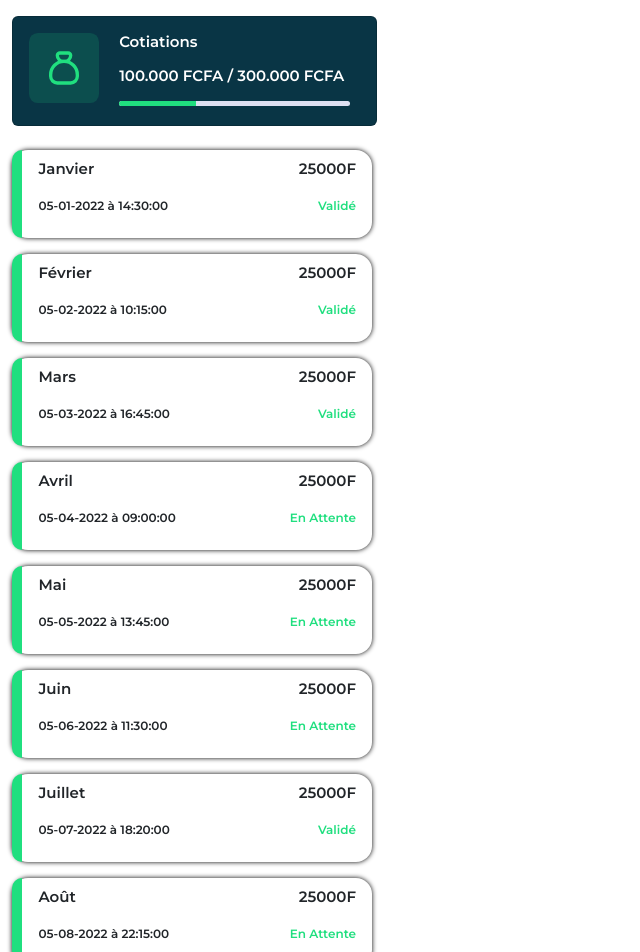
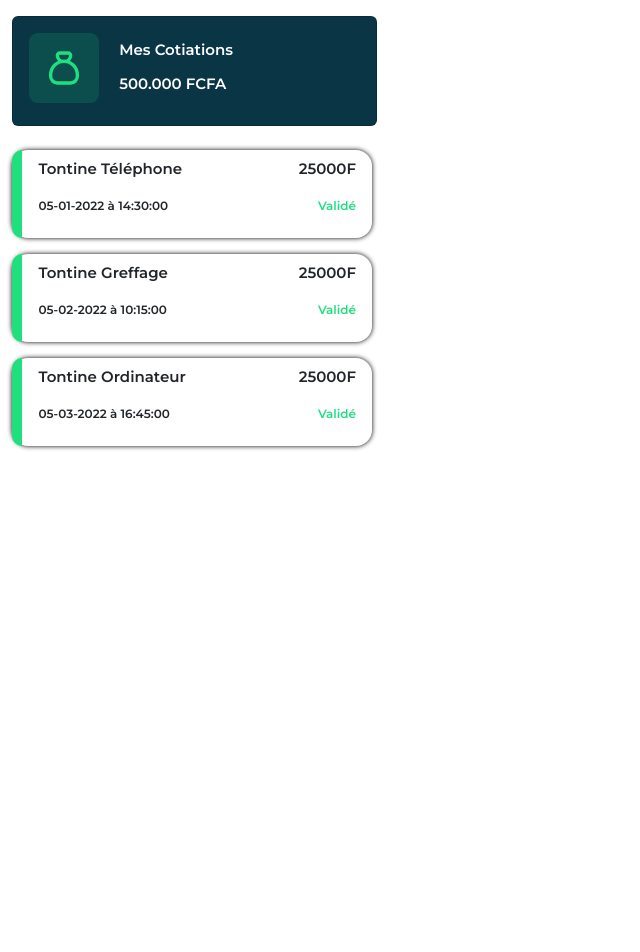
Before and after one commit to founaghe1/Fewnu-tontine, a React (Create React App) app: page / in a window 1280 px wide. Shown: the top 952 px of the page, without its empty margins (0-640 px from the left). After the commit the page ends 800 px from the top, so only its background shows below. Built offline with nearby package versions, Linux system fonts and the light colour scheme.

Commit message:
mois remplacé par tontine dans les cartes cotisations

```diff
--- a/src/Components/ComponentUser/Cotisation/Cotisation.jsx
+++ b/src/Components/ComponentUser/Cotisation/Cotisation.jsx
@@ -6,89 +6,89 @@ import Carte from './Carte'
 const Cotisation = () => {
     const cardsData = [
         {
-          mois: 'Janvier',
+          tontine: 'tontine téléphone',
           montant: 25000,
           date: '05-01-2022',
           heure: '14:30:00',
           statut: 'validé'
         },
         {
-          mois: 'Février',
+          tontine: 'tontine greffage',
           montant: 25000,
           date: '05-02-2022',
           heure: '10:15:00',
           statut: 'validé'
         },
         {
-          mois: 'Mars',
+          tontine: 'tontine ordinateur',
           montant:25000,
           date: '05-03-2022',
           heure: '16:45:00',
           statut: 'validé'
         },
-        {
-          mois: 'Avril',
-          montant: 25000,
-          date: '05-04-2022',
-          heure: '09:00:00',
-          statut: 'En attente'
-        },
-        {
-          mois: 'Mai',
-          montant:25000,
-          date: '05-05-2022',
-          heure: '13:45:00',
-          statut: 'En attente'
-        },
-        {
-          mois: 'Juin',
-          montant: 25000,
-          date: '05-06-2022',
-          heure: '11:30:00',
-          statut: 'En attente'
-        },
-        {
-          mois: 'Juillet',
-          montant: 25000,
-          date: '05-07-2022',
-          heure: '18:20:00',
-          statut: 'validé'
-        },
-        {
-          mois: 'Août',
-          montant: 25000,
-          date: '05-08-2022',
-          heure: '22:15:00',
-          statut: 'En attente'
-        },
-        {
-          mois: 'Septembre',
-          montant: 25000,
-          date: '05-09-2022',
-          heure: '17:10:00',
-          statut: 'En attente'
-        },
-        {
-          mois: 'Octobre',
-          montant: 25000,
-          date: '05-10-2022',
-          heure: '08:45:00',
-          statut: 'En attente'
-        },
-        {
-          mois: 'Novembre',
-          montant:25000,
-          date: '05-11-2022',
-          heure: '14:00:00',
-          statut: 'En attente'
-        },
-        {
-          mois: 'Décembre',
-          montant: 25000,
-          date: '05-12-2022',
-          heure: '10:30:00',
-          statut: 'En attente'
-        }
+        // {
+        //   tontine: 'Avril',
+        //   montant: 25000,
+        //   date: '05-04-2022',
+        //   heure: '09:00:00',
+        //   statut: 'En attente'
+        // },
+        // {
+        //   tontine: 'Mai',
+        //   montant:25000,
+        //   date: '05-05-2022',
+        //   heure: '13:45:00',
+        //   statut: 'En attente'
+        // },
+        // {
+        //   tontine: 'Juin',
+        //   montant: 25000,
+        //   date: '05-06-2022',
+        //   heure: '11:30:00',
+        //   statut: 'En attente'
+        // },
+        // {
+        //   tontine: 'Juillet',
+        //   montant: 25000,
+        //   date: '05-07-2022',
+        //   heure: '18:20:00',
+        //   statut: 'validé'
+        // },
+        // {
+        //   tontine: 'Août',
+        //   montant: 25000,
+        //   date: '05-08-2022',
+        //   heure: '22:15:00',
+        //   statut: 'En attente'
+        // },
+        // {
+        //   tontine: 'Septembre',
+        //   montant: 25000,
+        //   date: '05-09-2022',
+        //   heure: '17:10:00',
+        //   statut: 'En attente'
+        // },
+        // {
+        //   tontine: 'Octobre',
+        //   montant: 25000,
+        //   date: '05-10-2022',
+        //   heure: '08:45:00',
+        //   statut: 'En attente'
+        // },
+        // {
+        //   tontine: 'Novembre',
+        //   montant:25000,
+        //   date: '05-11-2022',
+        //   heure: '14:00:00',
+        //   statut: 'En attente'
+        // },
+        // {
+        //   tontine: 'Décembre',
+        //   montant: 25000,
+        //   date: '05-12-2022',
+        //   heure: '10:30:00',
+        //   statut: 'En attente'
+        // }
       ];
 
       console.log(cardsData);
@@ -99,7 +99,7 @@ const Cotisation = () => {
       <div className="container-fluid pt-3">
         <Progression/>
         {cardsData.map((card) => (
-              <Carte mois={card.mois} montant={card.montant} date={card.date} heure={card.heure} statut={card.statut}/>
+              <Carte mois={card.tontine} montant={card.montant} date={card.date} heure={card.heure} statut={card.statut}/>
             ))}
       </div>
     </div>
--- a/src/Components/ComponentUser/Cotisation/Progression.jsx
+++ b/src/Components/ComponentUser/Cotisation/Progression.jsx
@@ -7,22 +7,11 @@ const Progression = () => {
       <div className="icon-containt  d-flex  justify-content-center align-items-center">
         <TbMoneybag className="icon" />
       </div>
-      <div className="info-containt">
-        <p className="text-capitalize">cotiations</p>
+      <div className="info-containt mt-2">
+        <p className="text-capitalize">mes cotiations</p>
         <p className="text-uppercase">
-          <span>100.000</span> fcfa / <span>300.000</span> fcfa
+          <span>500.000</span> fcfa
         </p>
-        <div
-          class="progress"
-          role="progressbar"
-          aria-label="Example 1px high"
-          aria-valuenow="25"
-          aria-valuemin="0"
-          aria-valuemax="100"
-
-        >
-          <div class="progress-bar" ></div>
-        </div>
       </div>
     </div>
   );
```
